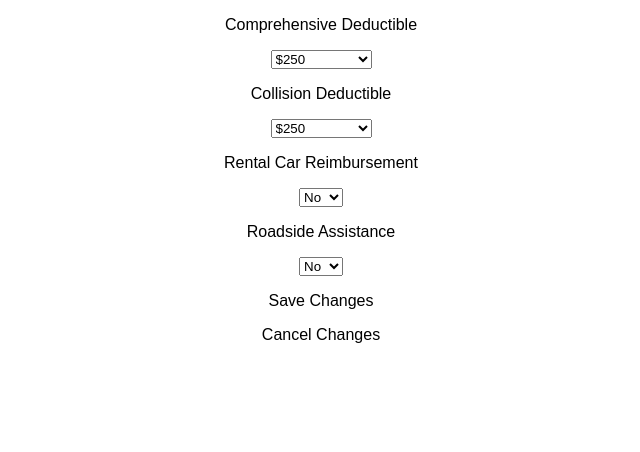
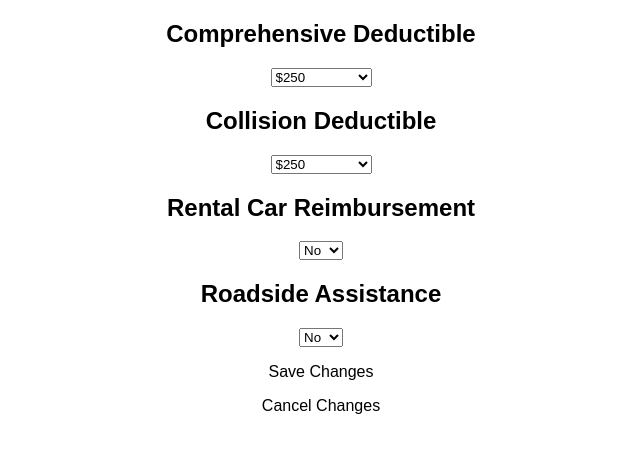
Before and after one commit to heatherpark/metromile-frontend-exercise, a React (Create React App) app: page / in a window 1280 px wide. Both pictures are taken after a click on the element "Edit Coverage". Shown: the top 452 px of the page, without its empty margins (319-959 px from the left). Built offline with nearby package versions, Linux system fonts and the light colour scheme.

Commit message:
Add basic styling for CoverageOptions

```diff
--- a/src/components/CoverageOptions/CoverageOptions.js
+++ b/src/components/CoverageOptions/CoverageOptions.js
@@ -5,7 +5,7 @@ const CoverageOptions = props => {
     return options.map(optionGroup => {
       return (
         <div>
-          <p>{optionGroup.title}</p>
+          <h2 className="header">{optionGroup.title}</h2>
           <select onChange={(e) => props.onChooseOption(optionGroup.name, e.target.value)}>
             {optionGroup.options.map(option =>
               <option
@@ -18,7 +18,7 @@ const CoverageOptions = props => {
   };
 
   return (
-    <div>
+    <div className="container">
       {renderOptions(props.options)}
     </div>
   );
```
